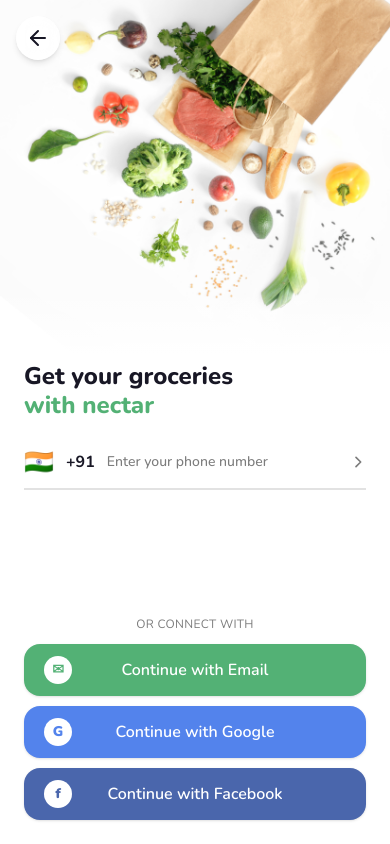
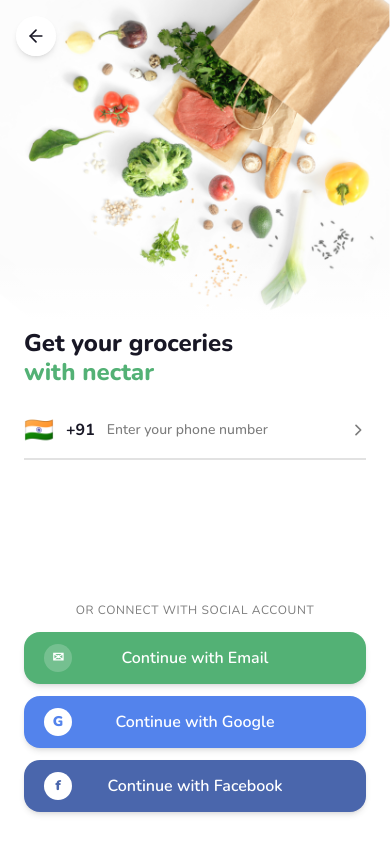
Before and after one commit to Neerav02/Nectar-Grocery, a React (Vite) app: page / in a window 390 px wide. Both pictures are taken after a click on the button "Get Started". Built offline with nearby package versions, Linux system fonts and the light colour scheme; a web font is replaced by a local one.

Commit message:
fix(onboarding): eliminate duplicate text overlay and implement full-screen responsive hero experience for desktop viewports

```diff
--- a/src/pages/auth/OnboardingPage.tsx
+++ b/src/pages/auth/OnboardingPage.tsx
@@ -1,33 +1,59 @@
 import React from 'react';
 import { PillButton } from '../../components/common/PillButton';
+import { useAuthStore } from '../../stores/useAuthStore';
 
 interface OnboardingPageProps {
   onGetStarted: () => void;
 }
 
 export const OnboardingPage: React.FC<OnboardingPageProps> = ({ onGetStarted }) => {
+  const setCompletedOnboarding = useAuthStore((state) => state.setCompletedOnboarding);
+
+  const handleStart = () => {
+    setCompletedOnboarding(true);
+    onGetStarted();
+  };
+
   return (
-    <div
-      className="relative min-h-screen w-full bg-cover bg-center flex flex-col justify-end text-white select-none overflow-hidden max-w-md mx-auto shadow-2xl"
-      style={{
-        backgroundImage: `linear-gradient(to top, rgba(0,0,0,0.85) 0%, rgba(0,0,0,0.4) 45%, rgba(0,0,0,0.05) 100%), url('/images/onboarding.png')`,
-      }}
-    >
-      <div className="p-8 w-full text-center pb-12 animate-fade-in flex flex-col items-center">
-        {/* Dark overlay bg — use white Icon.png */}
-        <img src="/images/Icon.png" alt="Nectar" className="w-12 h-14 object-contain mb-4 drop-shadow-md brightness-0 invert" />
+    <div className="relative min-h-screen w-full bg-cover bg-center flex flex-col justify-end items-center text-white select-none overflow-hidden">
+      {/* High-Definition Fullscreen Clean Grocery Background (Zero hardcoded image text) */}
+      <div
+        className="absolute inset-0 bg-cover bg-center transition-all duration-700 transform scale-105"
+        style={{
+          backgroundImage: `url('https://images.unsplash.com/photo-1542838132-92c53300491e?auto=format&fit=crop&w=2000&q=85')`,
+        }}
+      />
 
-        <h2 className="text-4xl sm:text-5xl font-extrabold text-white leading-tight mb-3 tracking-tight">
+      {/* Dark Ambient Gradient Overlay for Text Contrast */}
+      <div className="absolute inset-0 bg-gradient-to-t from-black/95 via-black/60 to-black/30 backdrop-blur-[1px]" />
+
+      {/* Hero Card Container — Responsive across Mobile and Widescreen Desktop */}
+      <div className="relative z-10 p-8 sm:p-12 max-w-xl w-full text-center pb-16 sm:pb-20 animate-fade-in flex flex-col items-center">
+        {/* Nectar White Carrot Brand Logo */}
+        <div className="w-14 h-16 mb-5 flex items-center justify-center filter drop-shadow-xl transform hover:scale-110 transition-transform">
+          <img
+            src="/images/Icon.png"
+            alt="Nectar Logo"
+            className="w-full h-full object-contain brightness-0 invert"
+          />
+        </div>
+
+        {/* Clean Single Headline (No duplicated text overlay) */}
+        <h1 className="text-4xl sm:text-5xl md:text-6xl font-extrabold text-white leading-[1.1] mb-3 tracking-tight drop-shadow-xl">
           Welcome <br /> to our store
-        </h2>
+        </h1>
 
-        <p className="text-sm font-medium text-gray-300 mb-8 max-w-xs leading-relaxed">
+        {/* Subtitle */}
+        <p className="text-base sm:text-lg font-medium text-gray-200 mb-9 max-w-sm leading-relaxed drop-shadow-md">
           Get your groceries in as fast as one hour
         </p>
 
-        <PillButton onClick={onGetStarted} size="lg">
-          Get Started
-        </PillButton>
+        {/* Action Button */}
+        <div className="w-full max-w-xs sm:max-w-sm">
+          <PillButton onClick={handleStart} size="lg" className="w-full shadow-2xl hover:scale-[1.02] transition-transform">
+            Get Started
+          </PillButton>
+        </div>
       </div>
     </div>
   );
--- a/src/pages/auth/SignInWelcomePage.tsx
+++ b/src/pages/auth/SignInWelcomePage.tsx
@@ -17,17 +17,19 @@
   onEmailSignIn,
 }) => {
   return (
-    <div className="fixed inset-0 bg-white flex flex-col max-w-md mx-auto shadow-2xl animate-fade-in overflow-hidden z-50">
-      {/* Top Hero — fresh vegetables banner */}
-      <div className="relative flex-shrink-0" style={{ height: '42vh' }}>
+    <div className="fixed inset-0 bg-black/40 backdrop-blur-sm flex items-center justify-center z-50 p-0 sm:p-4 overflow-y-auto animate-fade-in">
+      {/* Centered Auth Card Container */}
+      <div className="relative bg-white w-full max-w-md min-h-screen sm:min-h-0 sm:max-h-[90vh] sm:rounded-3xl shadow-2xl overflow-hidden flex flex-col my-auto">
+        {/* Top Hero Banner */}
+        <div className="relative flex-shrink-0" style={{ height: '38vh' }}>
           {/* Back Button */}
           {onBack && (
             <button
               onClick={onBack}
               aria-label="Back"
-            className="absolute top-4 left-4 z-20 p-2.5 bg-white/80 hover:bg-white text-[#181725] backdrop-blur-md rounded-full shadow-md transition-all active:scale-95 focus-visible:ring-2 focus-visible:ring-[#53B175]"
+              className="absolute top-4 left-4 z-20 p-2.5 bg-white/90 hover:bg-white text-[#181725] backdrop-blur-md rounded-full shadow-md transition-all active:scale-95 focus-visible:ring-2 focus-visible:ring-[#53B175]"
             >
-            <ArrowLeft className="w-6 h-6" />
+              <ArrowLeft className="w-5 h-5" />
             </button>
           )}
 
@@ -36,26 +38,26 @@
             alt="Fresh Groceries"
             className="w-full h-full object-cover object-top"
           />
-        {/* Fade gradient into white content below */}
+          {/* Fade gradient transition into white section below */}
           <div className="absolute inset-x-0 bottom-0 h-16 bg-gradient-to-t from-white to-transparent" />
         </div>
 
-      {/* Content Card — fits remaining screen height */}
-      <div className="flex-1 flex flex-col justify-between px-6 pt-2 pb-6 bg-white overflow-y-auto">
+        {/* Content Section */}
+        <div className="flex-1 flex flex-col justify-between px-6 pt-2 pb-8 bg-white overflow-y-auto">
           {/* Headline */}
           <div>
-          <h2 className="text-2xl font-extrabold text-[#181725] leading-snug mb-4">
+            <h2 className="text-2xl sm:text-3xl font-extrabold text-[#181725] leading-snug mb-4">
               Get your groceries <br />
               <span className="text-[#53B175]">with nectar</span>
             </h2>
 
-          {/* Phone Number Trigger Row */}
+            {/* Phone Trigger Row */}
             <div
               role="button"
               tabIndex={0}
               onClick={onSelectPhone}
               onKeyDown={(e) => e.key === 'Enter' && onSelectPhone()}
-            className="flex items-center gap-3 border-b-2 border-[#E2E2E2] hover:border-[#53B175] py-2.5 cursor-pointer transition-colors rounded-none"
+              className="flex items-center gap-3 border-b-2 border-[#E2E2E2] hover:border-[#53B175] py-3 cursor-pointer transition-colors rounded-none"
             >
               <span className="text-2xl">🇮🇳</span>
               <span className="font-bold text-[#181725] text-base">+91</span>
@@ -68,19 +70,19 @@
             </div>
           </div>
 
-        {/* Social & Email Auth Options */}
-        <div className="space-y-2.5 pt-3">
-          <p className="text-center text-xs font-bold text-[#7C7C7C] tracking-wide uppercase">
-            Or connect with
+          {/* Connect Methods */}
+          <div className="space-y-3 pt-4">
+            <p className="text-center text-xs font-bold text-[#7C7C7C] tracking-wider uppercase">
+              Or connect with social account
             </p>
 
-          {/* Email / Password Login */}
+            {/* Email Login CTA */}
             <button
               type="button"
               onClick={onEmailSignIn}
-            className="w-full h-13 bg-[#53B175] hover:bg-[#479b66] active:scale-[0.99] text-white font-bold text-base rounded-2xl flex items-center justify-between px-5 transition-all shadow-sm"
+              className="w-full h-13 bg-[#53B175] hover:bg-[#479b66] active:scale-[0.99] text-white font-bold text-base rounded-2xl flex items-center justify-between px-5 transition-all shadow-md"
             >
-            <div className="w-7 h-7 bg-white rounded-full flex items-center justify-center font-black text-[#53B175] text-sm shrink-0">
+              <div className="w-7 h-7 bg-white/20 rounded-full flex items-center justify-center font-black text-white text-sm shrink-0">
                 ✉
               </div>
               <span className="flex-1 text-center">Continue with Email</span>
@@ -91,7 +93,7 @@
             <button
               type="button"
               onClick={onGoogleSignIn}
-            className="w-full h-13 bg-[#5383EC] hover:bg-[#4273DF] active:scale-[0.99] text-white font-bold text-base rounded-2xl flex items-center justify-between px-5 transition-all shadow-sm"
+              className="w-full h-13 bg-[#5383EC] hover:bg-[#4273DF] active:scale-[0.99] text-white font-bold text-base rounded-2xl flex items-center justify-between px-5 transition-all shadow-md"
             >
               <div className="w-7 h-7 bg-white rounded-full flex items-center justify-center font-black text-[#5383EC] text-sm shrink-0">
                 G
@@ -104,7 +106,7 @@
             <button
               type="button"
               onClick={onFacebookSignIn}
-            className="w-full h-13 bg-[#4A66AC] hover:bg-[#3B5495] active:scale-[0.99] text-white font-bold text-base rounded-2xl flex items-center justify-between px-5 transition-all shadow-sm"
+              className="w-full h-13 bg-[#4A66AC] hover:bg-[#3B5495] active:scale-[0.99] text-white font-bold text-base rounded-2xl flex items-center justify-between px-5 transition-all shadow-md"
             >
               <div className="w-7 h-7 bg-white rounded-full flex items-center justify-center font-black text-[#4A66AC] text-sm shrink-0">
                 f
@@ -115,5 +117,6 @@
           </div>
         </div>
       </div>
+    </div>
   );
 };
```
Lines whose indentation alone changed are shown as unchanged.
